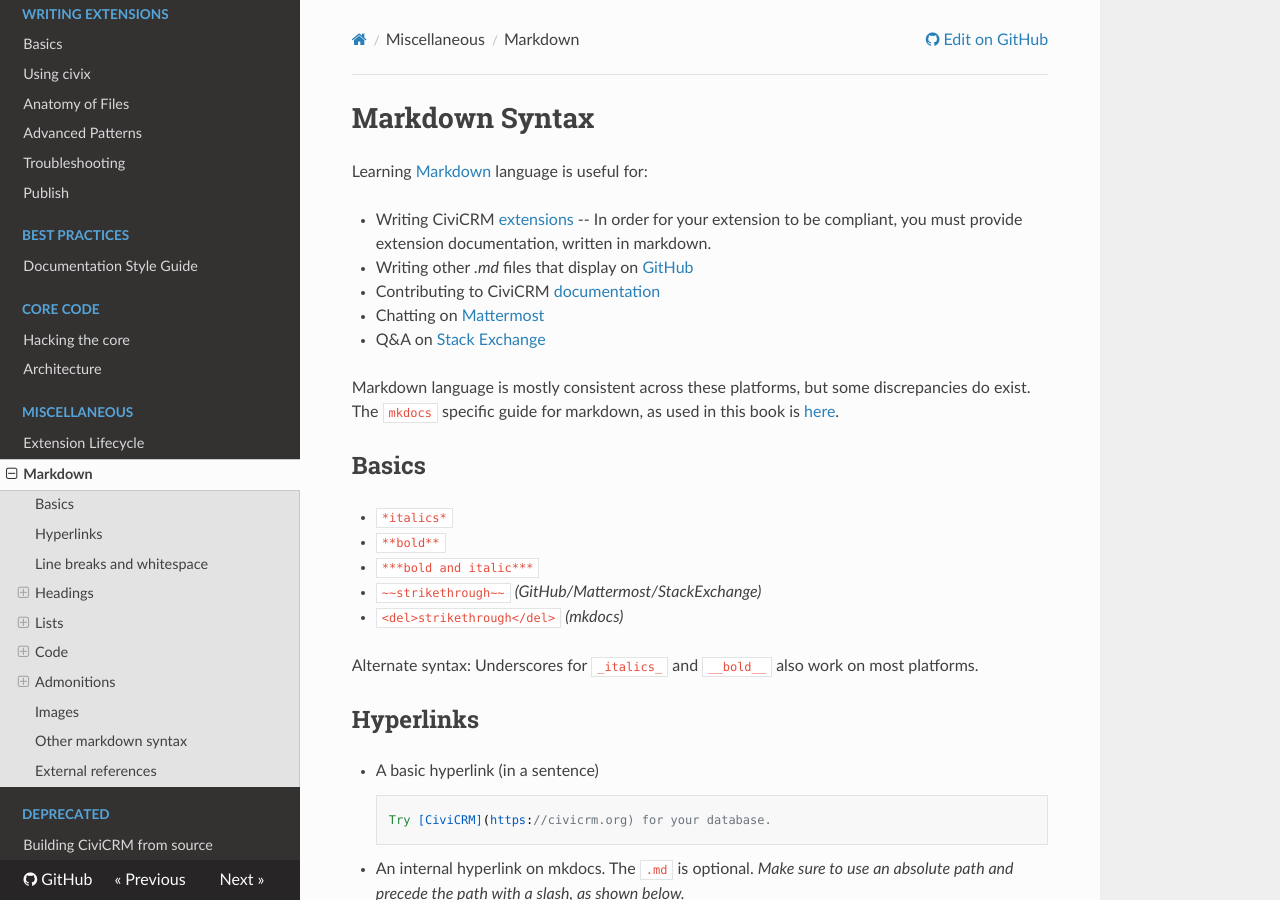
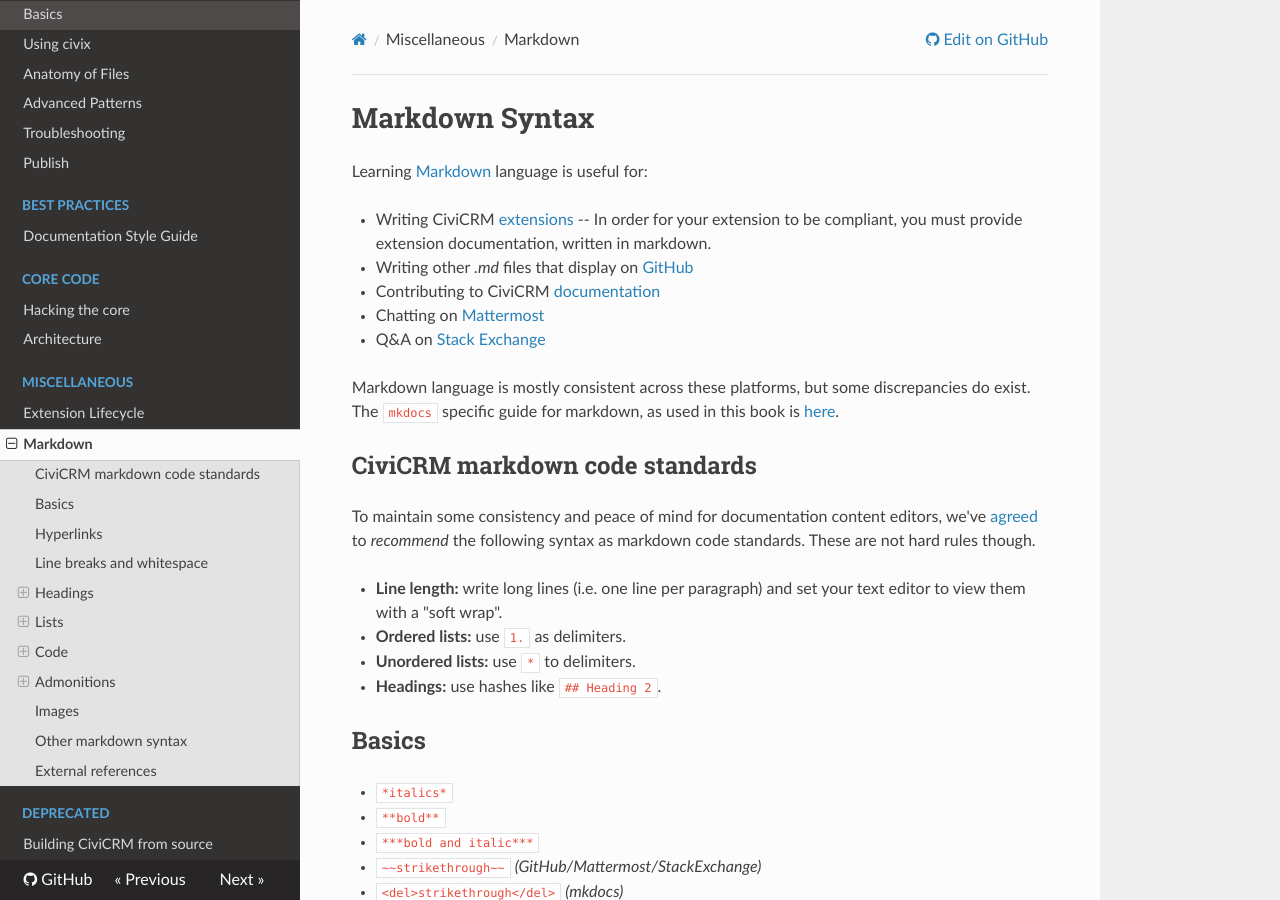
Before and after one commit to civicrm/civicrm-dev-docs, an MkDocs documentation site: the page built from docs/markdownrules.md, in a window 1280 px wide and 900 px high. Built offline with MkDocs 1.6.1, drawn with Linux system fonts in a browser that asks for light colours; nearby versions of some CDN libraries; old or Windows-style settings are respelled for this version of MkDocs.

Commit message:
markdownrules - adding markdown standards to close #70

```diff
--- a/docs/markdownrules.md
+++ b/docs/markdownrules.md
@@ -16,6 +16,16 @@
 discrepancies do exist. The `mkdocs` specific guide for markdown, as used in
 this book is
 [here](http://www.mkdocs.org/user-guide/writing-your-docs).
+
+
+## CiviCRM markdown code standards {:#standards}
+
+To maintain some consistency and peace of mind for documentation content editors, we've [agreed](https://github.com/civicrm/civicrm-dev-docs/issues/43) to *recommend* the following syntax as markdown code standards. These are not hard rules though.
+
+* **Line length:** write long lines (i.e. one line per paragraph) and set your text editor to view them with a "soft wrap".
+* **Ordered lists:** use `1.` as delimiters.
+* **Unordered lists:** use `*` to delimiters.
+* **Headings:** use hashes like `## Heading 2`.
 
 
 ## Basics
```
